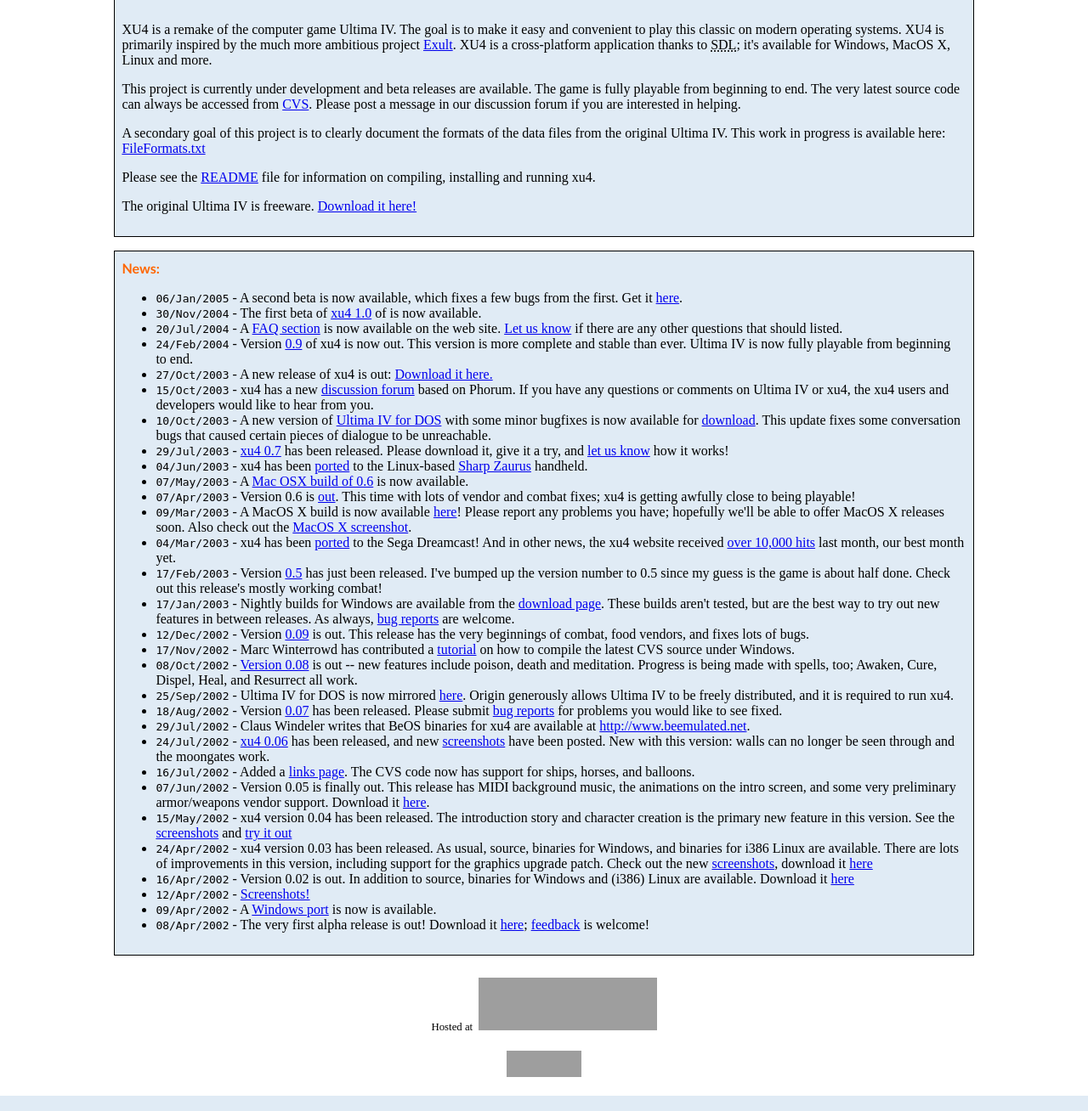
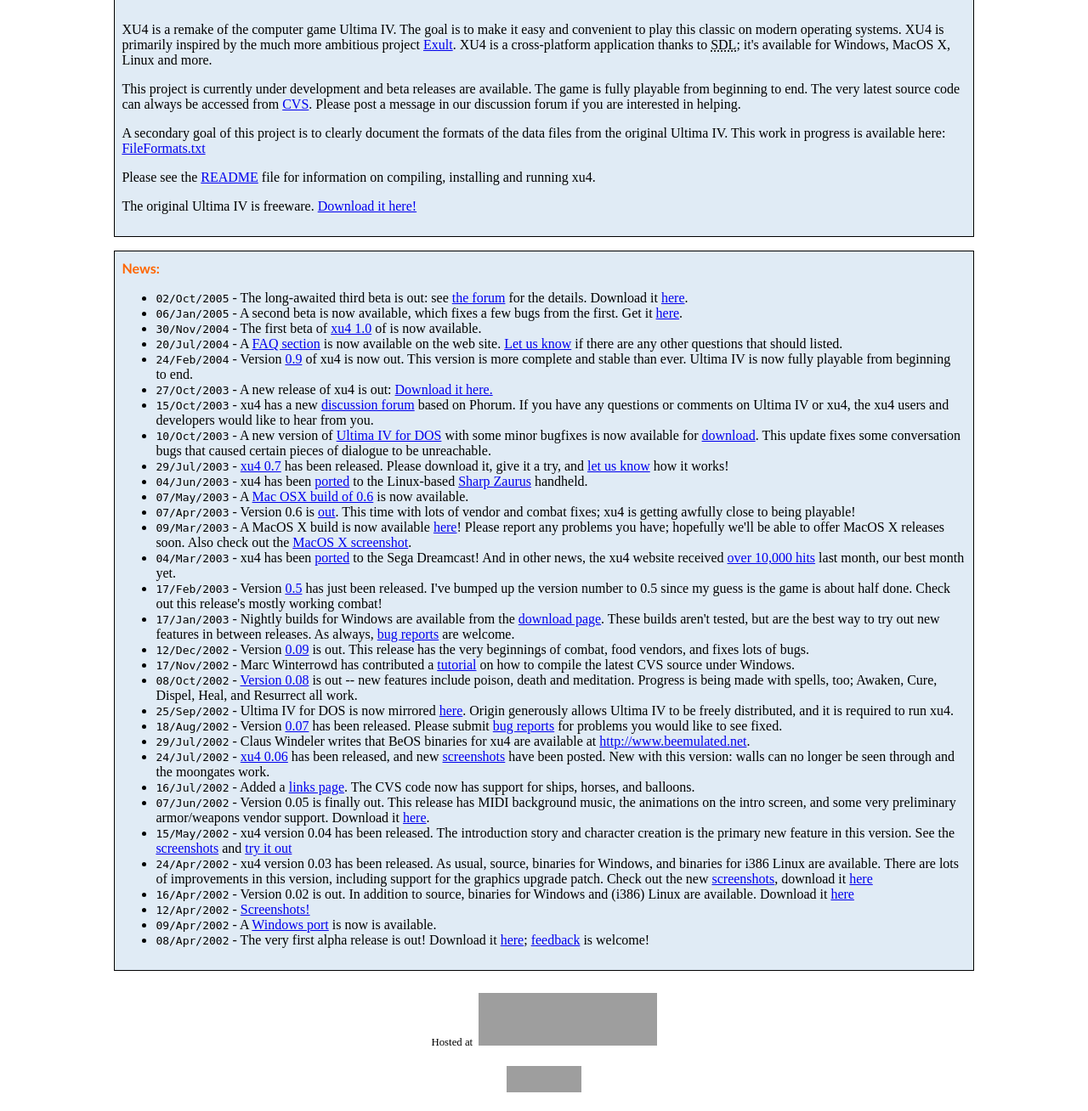
Before and after one commit to TeaRex73/xu4-raspberry, a PHP site: page / in a window 1280 px wide. Shown: the part 165-1473 px from the top of the page at 85% size. Run offline with PHP 8.4, Linux system fonts and the light colour scheme; data that the repository does not hold is empty; grey boxes are pictures that could not be loaded.

Commit message:
updated for 1.0beta3
git-svn-id: svn://svn.code.sf.net/p/xu4/code/trunk@2581 694b2c84-8326-496a-a978-df44a0d360f4

```diff
--- a/web/index.php
+++ b/web/index.php
@@ -48,6 +48,7 @@
 <div class="section" id="news">
   <span class="heading">News:</span>
   <ul>
+    <li><span class="newsitem"><span class="date">02/Oct/2005</span> - The long-awaited third beta is out: see <a href="forum">the forum</a> for the details.  Download it <a href="download.php">here</a>.</span></li>
     <li><span class="newsitem"><span class="date">06/Jan/2005</span> - A second beta is now available, which fixes a few bugs from the first.  Get it <a href="download.php">here</a>.</span></li>
     <li><span class="newsitem"><span class="date">30/Nov/2004</span> - The first beta of <a href="download.php">xu4 1.0</a> of is now available.</span></li>
     <li><span class="newsitem"><span class="date">20/Jul/2004</span> - A <a href="faq.html">FAQ section</a> is now available on the web site. <a href="forum">Let us know</a> if there are any other questions that should listed.</span></li>
```
